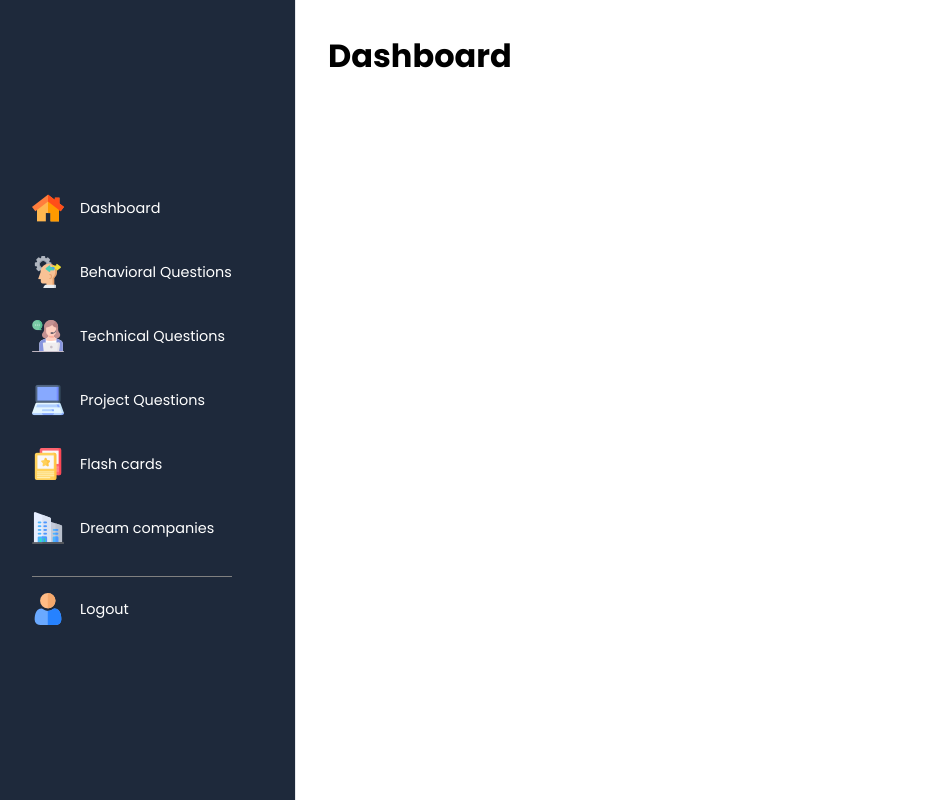
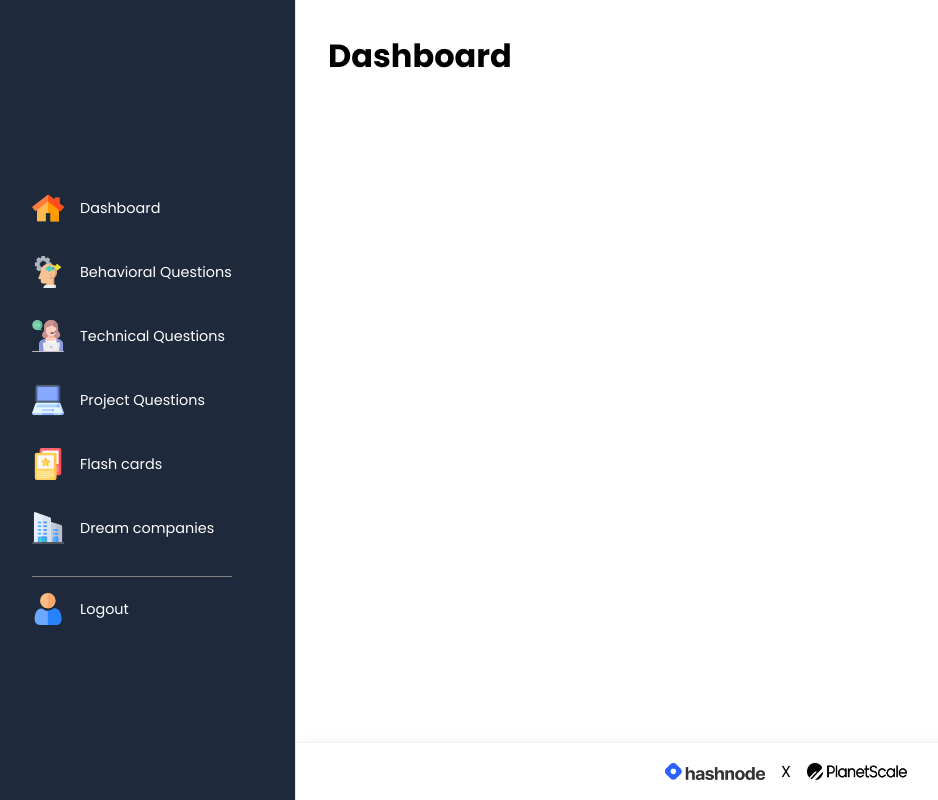
Before and after one commit to siddhigate/get-interview-ready-frontend, a React (Create React App) app: page / in a window 1280 px wide. Shown: the whole page, without its empty margins (4-942 px from the left). Built offline with nearby package versions, Linux system fonts and the light colour scheme; no server answers; sample sign-in values are in the browser's storage.

Commit message:
feat: footer on all pages

```diff
--- a/src/css/layouts/mainlayout.css
+++ b/src/css/layouts/mainlayout.css
@@ -13,6 +13,12 @@
 }
 
 .body-container .main-wrapper {
+    flex-grow: 1;
+    display: flex;
+    flex-direction: column;
+}
+
+.body-container .main-wrapper-content {
     margin: 2rem 1rem 2rem 2rem;
     flex-grow: 1;
 }
--- a/src/layouts/SidebarLayout.jsx
+++ b/src/layouts/SidebarLayout.jsx
@@ -46,9 +46,28 @@ const SidebarLayout = ({ title, children }) => {
         </div>
       </aside>
       <main className="main-wrapper">
+        <div className="main-wrapper-content">
           {title && <h1>{title}</h1>}
 
           <div className="content">{children}</div>
+        </div>
+
+      <footer
+        style={{
+          width: "100%",
+          textAlign: "center",
+          boxShadow: "var(--bs-gray)",
+          borderTop: "1px solid #F1F5F9",
+          background: "white"
+        }}
+        className="landing-footer"
+      >
+        <div className="flex flex-center">
+          <img src="./assets/hashnode.png" alt="" />
+          <div className="m-md">X</div>
+          <img src="./assets/planetscale.jpg" alt="" />
+        </div>
+      </footer>
       </main>
     </div>
   );
```
Lines whose indentation alone changed are shown as unchanged.
